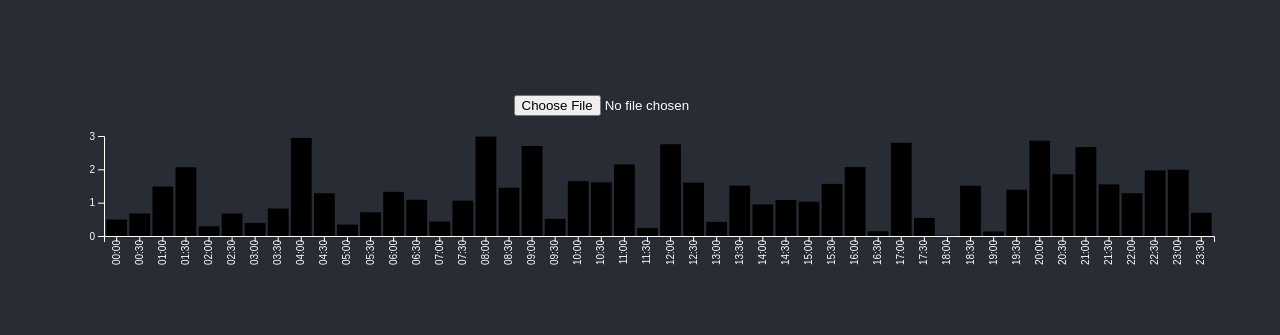
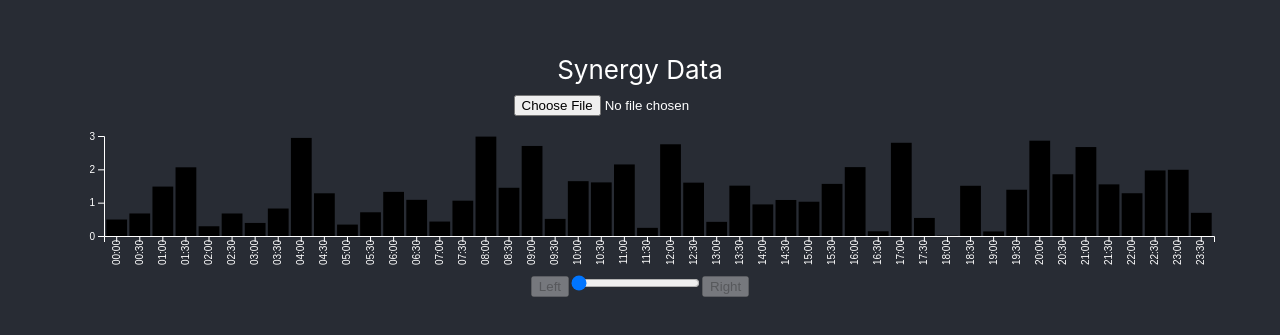
Before and after one commit to lordmortis/synergy-bill-analyzer, a React (Create React App) app: page / in a window 1280 px wide. Shown: the part 225-560 px from the top of the page. Built offline with nearby package versions, Linux system fonts and the light colour scheme.

Commit message:
date selecta

```diff
--- a/src/App.tsx
+++ b/src/App.tsx
@@ -1,7 +1,8 @@
-import React from 'react';
+import React, {useMemo} from 'react';
 import './App.css';
 
 import BarGraph from "./components/BarGraph";
+import DateSelect from "./components/DateSelect";
 import FileInput from "./components/FileInput";
 import Reducer, * as Actions from "./reducers/App";
 
@@ -9,12 +10,31 @@ function App() {
   const [state, dispatch] = Reducer();
 
   const importFile = (file:File) => dispatch(Actions.importFile(file));
+  const selectDate = (date:Date) => dispatch(Actions.selectDate(date));
+
+  const dates = useMemo<Date[]>(() => {
+    const dates:Date[] = Array(0);
+    if (state.records == null) return dates;
+    state.records.forEach((record) => {
+      if (dates.find((entry) => entry.getTime() === record.date.getTime())) return;
+      dates.push(record.date);
+    })
+    return dates;
+    // we have to use state.records.length or this doesn't work properly...
+    //eslint-disable-next-line
+  }, [state.records, state.records?.length])
+
 
   return (
     <div className="App">
       <header className="App-header">
-        <FileInput busy={state.busy} importFile={importFile}/>
+        <FileInput
+          busy={state.busy}
+          filename={state.filename}
+          recordCount={state.records != null ? state.records.length : 0}
+          importFile={importFile}/>
         <BarGraph/>
+        <DateSelect dates={dates} currentDate={state.showDate} selectDate={selectDate}/>
       </header>
     </div>
   );
--- /dev/null
+++ b/src/components/DateSelect.tsx
@@ -0,0 +1,40 @@
+import React from "react";
+
+interface IProps {
+  dates: Date[];
+  currentDate: Date | null;
+  selectDate: (date:Date)=>void;
+}
+
+export default function DateSelect(props:IProps) : React.ReactElement {
+
+  function onChange(event: React.ChangeEvent<HTMLInputElement>) {
+    props.selectDate(props.dates[parseInt(event.target.value, 10)]);
+  }
+
+  function dateClick(newIndex:number) {
+    return () => props.selectDate(props.dates[newIndex])
+  }
+
+  if (props.dates.length === 0) {
+    return <div>
+      <button disabled>Left</button>
+      <input type="range" min="0" max="0" value="0"/>
+      <button disabled>Right</button>
+    </div>
+  } else {
+    let index = props.currentDate != null ? props.dates.indexOf(props.currentDate) : 0;
+    if (index === -1) index = 0;
+    const leftEnabled = index > 0;
+    const rightEnabled = index < props.dates.length - 1;
+
+    return <div>
+      <button disabled={!leftEnabled} onClick={dateClick(index - 1)}>Left</button>
+      <input type="range" min="0" max={props.dates.length - 1} onChange={onChange} value={index}/>
+      <button disabled={!rightEnabled} onClick={dateClick(index + 1)}>Right</button><br/>
+      <span>{props.dates[index].toDateString()}</span>
+    </div>
+  }
+
+
+}
--- a/src/components/FileInput.tsx
+++ b/src/components/FileInput.tsx
@@ -2,6 +2,8 @@ import React from "react";
 
 interface IProps {
   busy: boolean;
+  filename: string | null;
+  recordCount: number;
   importFile: (file:File)=>void;
 }
 
@@ -15,9 +17,10 @@ export default function FileInput(props:IProps) : React.ReactElement {
   }
 
   if (props.busy) {
-    return <div>Importing:{"A FILE"} {0} records</div>
+    return <div>Synergy Data<br/>Importing:{props.filename} {props.recordCount} records</div>
   } else {
     return <div>
+      Synergy Data<br/>
       <input type='file' id='file' className='input-file' accept='.csv' onChange={onFileChosenHandler}/>
     </div>
   }
--- a/src/reducers/App.ts
+++ b/src/reducers/App.ts
@@ -5,7 +5,9 @@ import {MessageType} from "../worker/SynergyImportWorker";
 
 type State = {
   busy: boolean;
+  filename: string | null;
   records: Record[] | null;
+  showDate: Date | null;
 }
 
 type Record = {
@@ -16,10 +18,13 @@ type Record = {
 
 export const initialState:State = {
   busy: false,
+  filename: null,
   records: Array(0),
+  showDate: null,
 }
 
 enum ActionType {
+  ShowDate,
   ImportFile,
   ImportHasStarted,
   ImportHasEnded,
@@ -29,6 +34,12 @@ enum ActionType {
 export function importFile(file: File) {
   return {
     type: ActionType.ImportFile, file
+  } as const
+}
+
+export function selectDate(date:Date) {
+  return {
+    type: ActionType.ShowDate, date
   } as const
 }
 
@@ -44,26 +55,29 @@ function importCompleted() {
   } as const
 }
 
-function addRecord(record: ImportedRecord, recordNumber: number) {
+function addRecords(records: ImportedRecord[], startingRecordNumber: number) {
   return {
-    type: ActionType.ImportHasNewRecord, record, recordNumber
+    type: ActionType.ImportHasNewRecord, records, startingRecordNumber
   } as const
 }
 
 type Action = ReturnType<
-  typeof importFile | typeof importStarted | typeof importCompleted | typeof addRecord
+  typeof importFile | typeof selectDate
+  | typeof importStarted | typeof importCompleted | typeof addRecords
 >
 
 type ImportedRecord = SynergyImporter.Entry;
 
 const synergyImporter : Worker = new Worker( new URL("../worker/SynergyImportWorker.ts", import.meta.url));
 
-function AddRecordTo(records: Record[] | null, record: ImportedRecord, recordNumber: number) : Record[] {
+function AddRecords(records: Record[] | null, newRecords: ImportedRecord[], startingRecordNumber: number) : Record[] {
   if (records == null) records = Array(0);
-  if (records.length >= recordNumber) return records;
+  if (records.length > startingRecordNumber) return records;
 
-  //TODO: handle multiple import types
-  records.push({date: record.date, time: record.time, kWh: record.kWh })
+  for(let index:number = 0; index < newRecords.length; index++) {
+    const newRecord = newRecords[index];
+    records.push({date: newRecord.date, time: newRecord.time, kWh: newRecord.kWh });
+  }
 
   return records;
 }
@@ -73,6 +87,11 @@ function reducer(state:State, action:Action) {
     case ActionType.ImportFile:
       synergyImporter.postMessage(action.file);
       return state;
+    case ActionType.ShowDate:
+      return {
+        ...state,
+        showDate: action.date,
+      }
     case ActionType.ImportHasStarted:
       return {
         ...state,
@@ -87,7 +106,7 @@ function reducer(state:State, action:Action) {
     case ActionType.ImportHasNewRecord:
       return {
         ...state,
-        records: AddRecordTo(state.records, action.record, action.recordNumber),
+        records: AddRecords(state.records, action.records, action.startingRecordNumber),
       }
     default:
       return state;
@@ -107,8 +126,8 @@ export default function useUserReducer(startState = initialState): [State, React
           case MessageType.ImportEnd:
             rawDispatch(importCompleted())
             break;
-          case MessageType.Record:
-            rawDispatch(addRecord(e.data.record, e.data.recordNumber))
+          case MessageType.NewRecords:
+            rawDispatch(addRecords(e.data.records, e.data.recordNumber))
             break;
         }
       }
--- a/src/worker/SynergyImportWorker.ts
+++ b/src/worker/SynergyImportWorker.ts
@@ -30,12 +30,12 @@ export enum MessageType {
   Unknown,
   ImportStart,
   ImportEnd,
-  Record,
+  NewRecords,
   Error,
 }
 
 export type Message = ReturnType<
-  typeof errorMessage | typeof importStart | typeof importEnd | typeof record
+  typeof errorMessage | typeof importStart | typeof importEnd | typeof importedRecords
 >
 
 function errorMessage(error:string) {
@@ -57,10 +57,10 @@ function importEnd() {
   } as const;
 }
 
-function record(record:Entry, recordNumber: number) {
+function importedRecords(records:Entry[], recordNumber: number) {
   return {
-    type: MessageType.Record,
-    record: record,
+    type: MessageType.NewRecords,
+    records: records,
     recordNumber: recordNumber,
   } as const;
 }
@@ -75,7 +75,7 @@ function parseDate(string: string):Date {
   const theDate = new Date();
   theDate.setFullYear(
     parseInt(parts[2], 10),
-    parseInt(parts[1], 10),
+    parseInt(parts[1], 10) - 1,
     parseInt(parts[0], 10)
   );
   theDate.setHours(0, 0, 1);
@@ -110,12 +110,15 @@ function parse(lineBuffer: string): Entry {
 }
 
 async function ReadData(stream:ReadableStream<Uint8Array>) {
+  const sendRecordsNum = 100;
   const decoder = new TextDecoder();
 
   let header = true;
   let lineBuffer:string | null = null;
   let remainingBuffer:Uint8Array | null = null;
+  let startingRecordNumber = 0;
   let recordNumber = 0;
+  const recordArray:Entry[] = Array(0);
 
   // @ts-ignore
   for await (const chunk:Uint8Array of stream) {
@@ -145,8 +148,13 @@ async function ReadData(stream:ReadableStream<Uint8Array>) {
         if (header) {
           if (lineBuffer.startsWith("Date,Time,kWh")) header = false;
         } else {
+          recordArray.push(parse(lineBuffer));
           recordNumber++;
-          postMessage(record(parse(lineBuffer), recordNumber))
+          if (recordArray.length >= sendRecordsNum) {
+            postMessage(importedRecords(recordArray, startingRecordNumber))
+            startingRecordNumber = recordNumber;
+            recordArray.splice(0, recordArray.length);
+          }
         }
         lineBuffer = null;
       }
@@ -154,6 +162,8 @@ async function ReadData(stream:ReadableStream<Uint8Array>) {
 
     if (offset < index) remainingBuffer = chunk.subarray(offset, index);
   }
+
+  if (recordArray.length > 0) postMessage(importedRecords(recordArray, startingRecordNumber))
 }
 
 function StartImport(file:File) {
```
